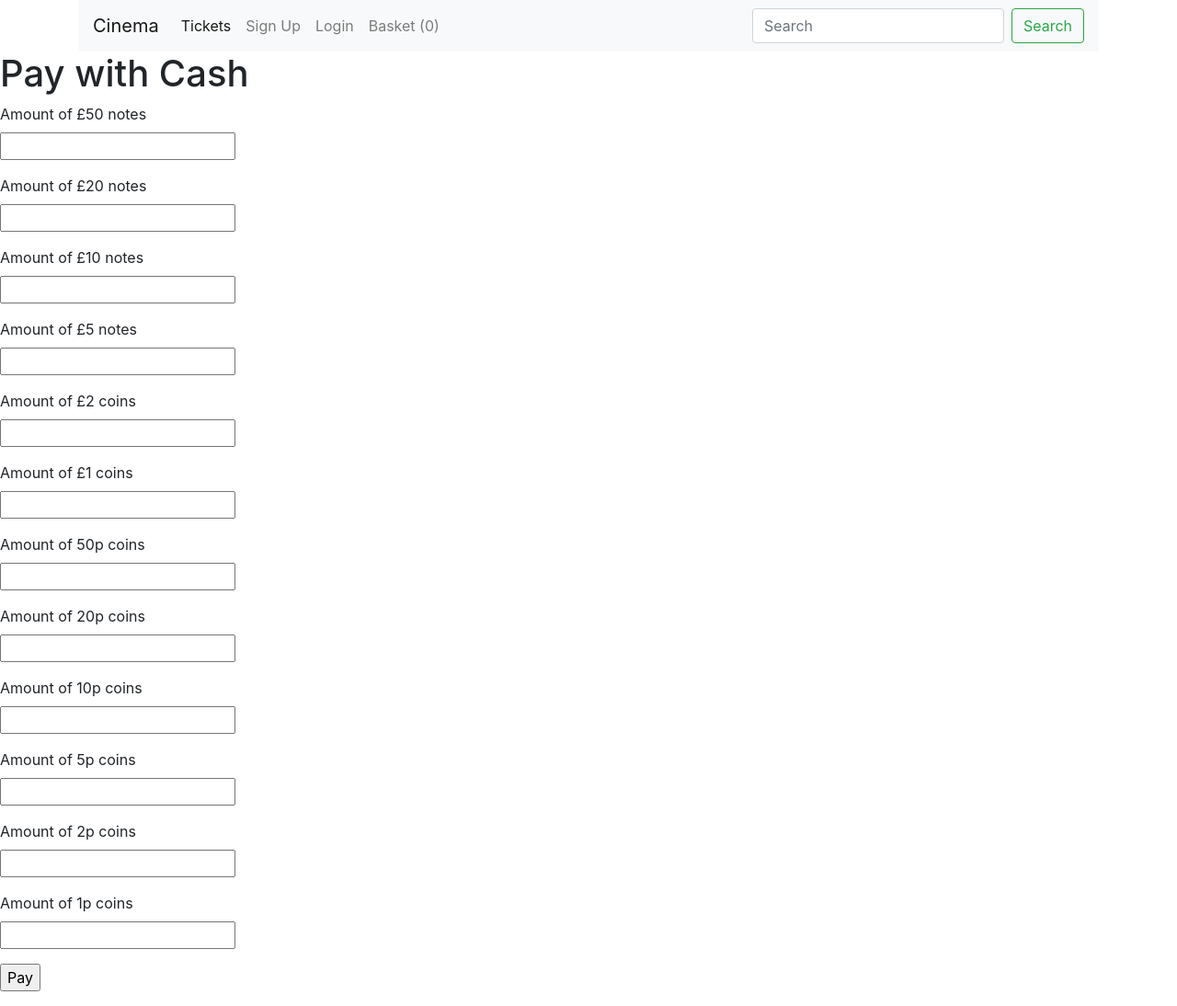
After one commit to tobiy105/Cinema, a Flask app: page /till in a window 1280 px wide. The commit adds this page. Shown: the whole page at 92% size. Run offline with Flask 2, Linux system fonts and the light colour scheme; some libraries are stand-ins or nearby versions.

Commit message:
Working till form
No input yet/ working with tickets

```diff
--- a/app/customers/views.py
+++ b/app/customers/views.py
@@ -11,6 +11,8 @@ import stripe
 
 buplishable_key ='pk_test_51IAqthELWQ2Csz14QllKVva5f6nfQRoiB0W2SGtwmnR8gEk4GrefCjnuHX6V0uSB6fEnSkrHMYA3gpFmUgKlY5is00QtCl8Fja'
 stripe.api_key ='sk_test_51IAqthELWQ2Csz14C6JDogJdEY7AEimddb7a9DxTPw7Hl1e0XXqjfYNyYPEck3AxKNLZVCVCtwnAKVA0WBXllizZ00ZGlC0YR1'
+
+
 
 #route for payment for the customer
 @app.route('/payment',methods=['POST'])
@@ -60,7 +62,7 @@ def customerLogin():
             flash('You are login now!', 'success')
 
             return redirect(url_for('home'))
-        flash('Incorrect email and password','danger')
+        flash('Incorrect email and password', 'danger')
         return redirect(url_for('customerLogin'))
 
     return render_template('customer/login.html', form=form)
--- a/app/employee/forms.py
+++ b/app/employee/forms.py
@@ -1,4 +1,4 @@
-from wtforms import Form, StringField, TextAreaField, PasswordField, SubmitField, validators, ValidationError
+from wtforms import Form, StringField, TextAreaField, PasswordField, SubmitField, validators, ValidationError, IntegerField
 from flask_wtf.file import FileRequired, FileAllowed, FileField
 from flask_wtf import FlaskForm
 from .models import Employee
@@ -27,3 +27,18 @@ class EmployeeRegisterForm(Form):
 class EmployeeLoginFrom(Form):
     email = StringField('Email Address', [validators.Length(min=6, max=35), validators.Email()])
     password = PasswordField('Password', [validators.DataRequired()])
+
+class PayWithCashForm(Form):
+    n50 = IntegerField('Amount of £50 notes')
+    n20 = IntegerField('Amount of £20 notes')
+    n10 = IntegerField('Amount of £10 notes')
+    n5 = IntegerField('Amount of £5 notes')
+    c200 = IntegerField('Amount of £2 coins')
+    c100 = IntegerField('Amount of £1 coins')
+    c50 = IntegerField('Amount of 50p coins')
+    c20 = IntegerField('Amount of 20p coins')
+    c10 = IntegerField('Amount of 10p coins')
+    c5 = IntegerField('Amount of 5p coins')
+    c2 = IntegerField('Amount of 2p coins')
+    c1 = IntegerField('Amount of 1p coins')
+    submit = SubmitField('Pay')
--- a/app/employee/views.py
+++ b/app/employee/views.py
@@ -1,7 +1,7 @@
 from flask import render_template,session, request,redirect,url_for,flash,current_app,make_response
 from flask_login import login_required, current_user, logout_user, login_user
 from app import app,db,photos, search,bcrypt,login_manager
-from .forms import Employee, EmployeeLoginFrom, EmployeeRegisterForm
+from .forms import Employee, EmployeeLoginFrom, EmployeeRegisterForm, PayWithCashForm
 from .models import Employee
 from app.cinema.models import Addticket
 
@@ -76,6 +76,11 @@ def updateemployee(id):
 
     return render_template('employee/register.html', form=form, title='Update User', updateemployee=updateemployee)
 
+@app.route('/till', methods=['GET', 'POST'])
+def showTill():
+    form = PayWithCashForm()
+    return render_template('till/till.html', form=form)
+
 # #route for creating admin account
 # @app.route('/register', methods=['GET', 'POST'])
 # def register():
--- a/app/templates/customer/order.html
+++ b/app/templates/customer/order.html
@@ -66,6 +66,7 @@
                   data-amount="{{amount}}"
                   data-currency="gbp">
                 </script>
+                <a href="{{url_for('showTill')}}" class="btn btn-success"> Pay with Cash </a>
               </form>
               {% endif %}
             </td>
--- /dev/null
+++ b/app/templates/till/till.html
@@ -0,0 +1,56 @@
+{% extends 'layout.html' %}
+{% block content %}
+{% include 'navbar.html' %}
+    <h1>Pay with Cash</h1>
+    <form action="" method="post" novalidate>
+        <p>
+            {{ form.n50.label }}<br>
+            {{ form.n50(size=32) }}
+        </p>
+        <p>
+            {{ form.n20.label }}<br>
+            {{ form.n20(size=32) }}
+        </p>
+        <p>
+            {{ form.n10.label }}<br>
+            {{ form.n10(size=32) }}
+        </p>
+        <p>
+            {{ form.n5.label }}<br>
+            {{ form.n5(size=32) }}
+        </p>
+        <p>
+            {{ form.c200.label }}<br>
+            {{ form.c200(size=32) }}
+        </p>
+        <p>
+            {{ form.c100.label }}<br>
+            {{ form.c100(size=32) }}
+        </p>
+        <p>
+            {{ form.c50.label }}<br>
+            {{ form.c50(size=32) }}
+        </p>
+        <p>
+            {{ form.c20.label }}<br>
+            {{ form.c20(size=32) }}
+        </p>
+        <p>
+            {{ form.c10.label }}<br>
+            {{ form.c10(size=32) }}
+        </p>
+        <p>
+            {{ form.c5.label }}<br>
+            {{ form.c5(size=32) }}
+        </p>
+        <p>
+            {{ form.c2.label }}<br>
+            {{ form.c2(size=32) }}
+        </p>
+        <p>
+            {{ form.c1.label }}<br>
+            {{ form.c1(size=32) }}
+        </p>
+        <p>{{ form.submit() }}</p>
+    </form>
+{% endblock content %}
```
Also changed, not shown: app/till/forms.py (added, +16 -0 lines), app/till/models.py (added, +21 -0 lines), app/till/views.py (added, +8 -0 lines), app/till/__init__.py (added).
